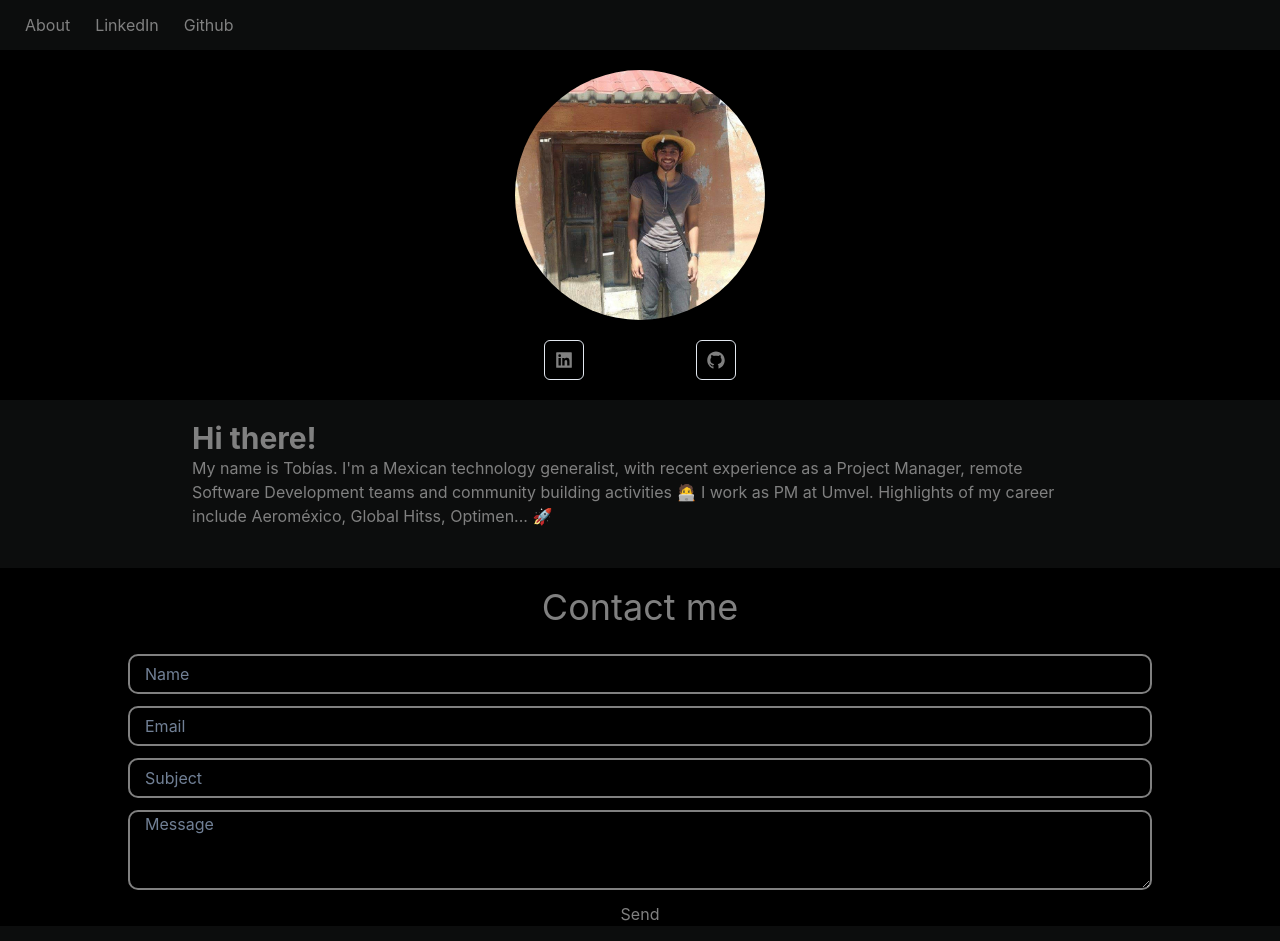
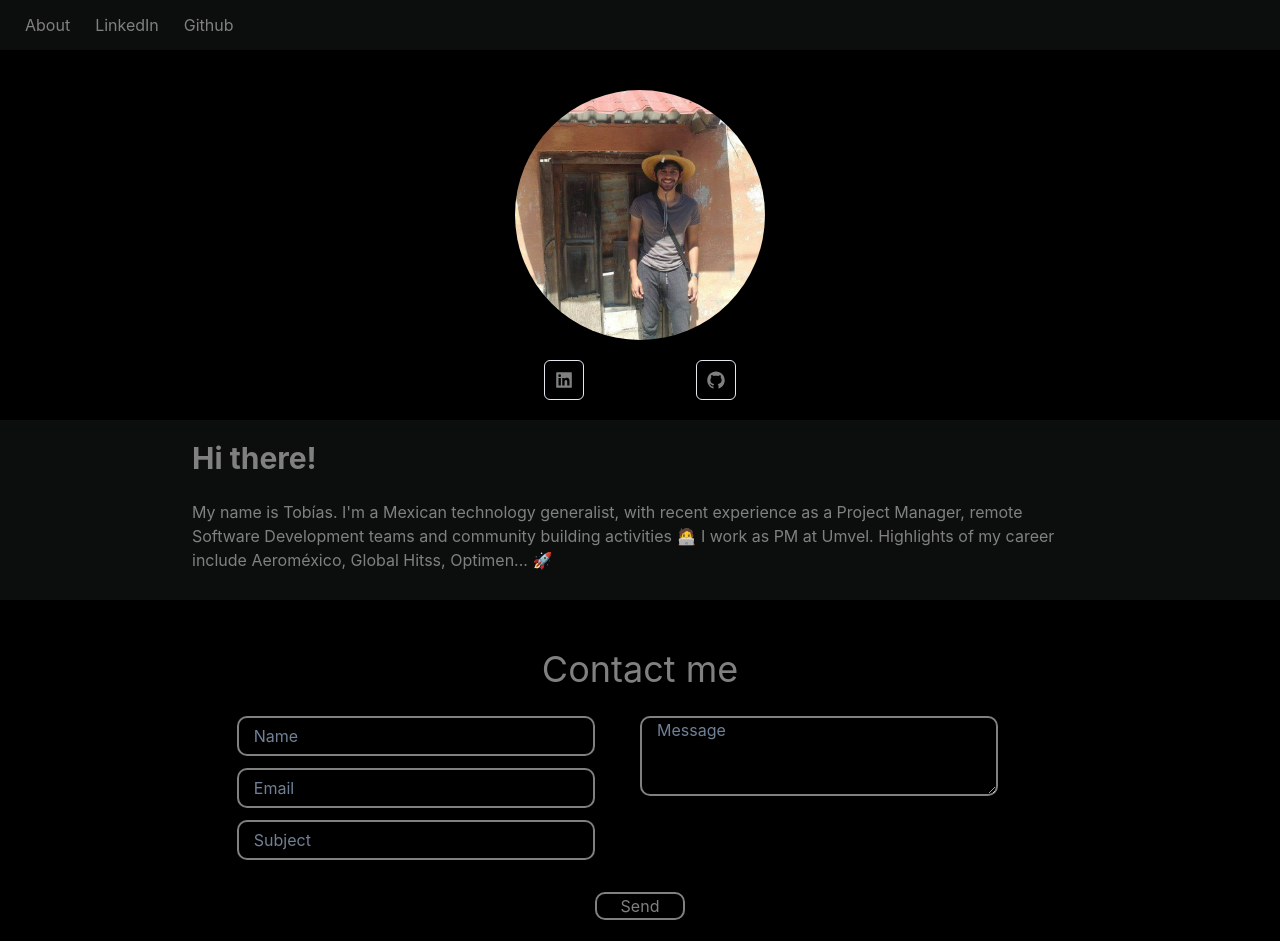
Before and after one commit to juantobiasdl7/personal-site, a React (Create React App) app: page / in a window 1280 px wide. Shown: the top 941 px of the page. Built offline with nearby package versions, Linux system fonts and the light colour scheme.

Commit message:
V 1.0.0 Completed

```diff
--- a/public/index.html
+++ b/public/index.html
@@ -2,7 +2,7 @@
 <html lang="en">
   <head>
     <meta charset="utf-8" />
-    <link rel="icon" href="%PUBLIC_URL%/favicon.ico" />
+   <!-- <link rel="icon" href="%PUBLIC_URL%/favicon.ico" /> -->
     <meta name="viewport" content="width=device-width, initial-scale=1" />
     <meta name="theme-color" content="#000000" />
     <meta
@@ -24,7 +24,7 @@
       work correctly both with client-side routing and a non-root public URL.
       Learn how to configure a non-root public URL by running `npm run build`.
     -->
-    <title>React App</title>
+    <title>Tobías</title>
   </head>
   <body>
     <form name="contact" netlify netlify-honeypot="bot-field" hidden>
--- a/src/App.css
+++ b/src/App.css
@@ -4,6 +4,14 @@
 
 div {
   width: 100%;
+}
+
+input:-webkit-autofill,
+input:-webkit-autofill:hover,
+input:-webkit-autofill:focus,
+input:-webkit-autofill:active  {
+    -webkit-box-shadow: 0 0 0 40px black inset !important;
+    -webkit-text-fill-color: #596577;
 }
 
 input {
@@ -13,6 +21,7 @@ input {
   border: 2px solid gray;
   border-radius: 10px;
   text-indent: 15px;
+  color: #596577 !important;
 }
 
 input:focus {
@@ -26,10 +35,23 @@ textarea {
   border-radius: 10px;
   height: 80px;
   text-indent: 15px;
+  color: #596577 !important;
 }
 
 textarea:focus {
   outline: none !important;
+}
+
+.hello{
+  width: 90px;
+  border: 2px solid gray;
+  border-radius: 10px;
+}
+
+.hello:hover{
+  background-color: #596577;
+  border: 2px solid #596577;
+  color: black;
 }
 
 .form-font {
--- a/src/App.js
+++ b/src/App.js
@@ -6,7 +6,6 @@ import { Icon } from '@chakra-ui/react'
 import { AiFillLinkedin, AiFillGithub } from 'react-icons/ai';
 import { useState } from 'react';
 
-
 function LinkedIn() {
   return <Icon as={AiFillLinkedin} />
 }
@@ -14,7 +13,6 @@ function LinkedIn() {
 function Github() {
   return <Icon as={AiFillGithub} />
 }
-
 
 function App() {
 
@@ -31,7 +29,7 @@ function App() {
           <Link ml='25px' href='https://github.com/juantobiasdl7'>Github</Link>
         </Flex>
 
-        <Flex w='100%' wrap='wrap' pt='100px' bg='black'>
+        <Flex w='100%' wrap='wrap' pt='120px' bg='black'>
           <Box w='100%' h='300px' pb='50px'>
             <Flex w='100%' h='100%' justify='center' align='center' direction='column'>
               <Image
@@ -64,23 +62,23 @@ function App() {
               </Box>
             </Flex>
           </Box>
-          <Box w='100%' h='fit-content' bg='#0c0d0d' color='gray' pb='40px'>
-            <Heading as='h1' size='lg' noOfLines={1} ml={['25%',null,'15%']} mt='20px'>Hi there!</Heading>
+          <Box w='100%' h='180px' bg='#0c0d0d' color='gray' pb='40px'>
+            <Heading as='h1' size='lg' noOfLines={1} ml={['25%',null,'15%']} mt='20px' h='60px'>Hi there!</Heading>
              <Text w={['50%',null,'70%']} ml={['25%',null,'15%']}>My name is Tobías. I'm a Mexican technology generalist, with recent experience as a Project Manager, remote Software Development teams and community building activities 🧑‍💻
              I work as PM at Umvel. Highlights of my career include Aeroméxico, Global Hitss, Optimen... 🚀</Text>
           </Box>
-          <Box w='100%' h='fit-content' bg='black' color='gray'  >
+          {isNotDesktop && <Box w='100%' h='fit-content' bg='black' color='gray'  >
             <Flex direction='column' align='center'>
                 <Center >
                   <Text mt='12px' mb='20px' fontSize='4xl'>Contact me</Text>
                 </Center>
             <div>
-              <form name="contact" method="post">
+              <form name="contact" method="post" autocomplete="off">
                 <Flex direction='column' align='center' gap='3' w='100%'>
                   <input type="hidden" name="form-name" value="contact" />
 
-                  <input placeholder="Name" type="text" name="name"/>
-                  <input placeholder="Email" type="email" name="email"/>
+                  <input placeholder="Name" type="text" name="name" autocomplete="off"/>
+                  <input placeholder="Email" type="email" name="email" autocomplete="off"/>
                   <input placeholder="Subject" type="text" name="subject"/>
                   <textarea placeholder="Message" name="message"></textarea>
                   <button type="submit">Send</button>
@@ -88,80 +86,44 @@ function App() {
               </form>
             </div>
             </Flex>
-          </Box>
+          </Box>}
 
-          {/* { isNotDesktop && <Box w='100%' h='fit-content' bg='black' color='gray'  >
-          <FormControl>
-            <Flex direction='column' align='center'>
-              <Center >
-                <Text mt='12px' mb='20px' fontSize='4xl'>Contact me</Text>
-              </Center>
-              <input type="hidden" name="form-name" value="contact" />
-              <Input w={{base:'80%', sm:'80%'}} mb='20px' placeholder='Name' name='name' />
-              <Input w='80%' mb='20px' type='email' placeholder='Email' name='email' />
-              <Input w='80%' mb='20px' placeholder='Subject' name='subject' />
-              <Textarea w='80%' placeholder='Message' h='89%' name='message' />
-                <Button
-                mt={4}
-                color='black'
-                variant='solid'
-                type='submit'
-                mb='50px'
-              >
-                  Submit
-              </Button>
-              </Flex>
-            </FormControl>
-          </Box>
-          }
-
-          { isDesktop &&
-          <Box w='100%' h='fit-content' bg='black' color='gray' pb='40px' >
-          <FormControl>
-            <Flex direction='column' align='center'>
-              <Box>
+          {isDesktop && <Box w='100%' h='fit-content' bg='black' color='gray'  >
+            <Flex direction='column' align='center' h='350px' justify='center'>
                 <Center >
                   <Text mt='12px' mb='20px' fontSize='4xl'>Contact me</Text>
                 </Center>
-              </Box>
-              <Box w='80%'>
-                <Flex justify='center'>
-                  <Box w='40%'>
-                    <Flex direction='column' align='center'>
-                      <Input w='90%' mb='20px' placeholder='Name' />
-                      <Input w='90%' mb='20px' type='email' placeholder='Email' />
-                      <Input w='90%' mb='20px' placeholder='Subject' />
-                    </Flex>
+            <div>
+              <form name="contact" method="post" autocomplete="off">
+                <Flex direction='column' align='center' gap='3' w='100%'>
+                  <Box>
+                    <Center>
+                      <Flex  w='70%'>
+                        <Box>
+                          <Flex direction='column' align='center' gap='3'>
+                            <input type="hidden" name="form-name" value="contact" />
+                            <input placeholder="Name" type="text" name="name" autocomplete="off"/>
+                            <input placeholder="Email" type="email" name="email" autocomplete="off"/>
+                            <input placeholder="Subject" type="text" name="subject"/>
+                          </Flex>
+                        </Box>
+                        <Box>
+                          <textarea placeholder="Message" name="message"></textarea>
+                        </Box>
+                      </Flex>
+                    </Center>
                   </Box>
-                  <Box w='60%'>
-                    <Textarea w='100%' placeholder='Message' h='89%' />
+                  <Box pt='20px'>
+                    <Center>
+                      <button type="submit" className='hello'>Send</button>
+                    </Center>
                   </Box>
                 </Flex>
-              </Box>
-              <Box>
-                <Button
-                mt={4}
-                color='black'
-                variant='solid'
-                type='submit'
-              >
-                  Submit
-              </Button>
-              </Box>
-              </Flex>
-            </FormControl>
+              </form>
+            </div>
+            </Flex>
           </Box>
-          } */}
-
-          {/* <Box w='100%' h='fit-content' bg='black' color='gray'  >
-          <form>
-            <label for="fname">First name:</label><br/>
-            <input type="text" id="fname" name="fname" value="John"/><br/>
-            <label for="lname">Last name:</label><br/>
-            <input type="text" id="lname" name="lname" value="Doe"/>
-            <input type="submit" value="Submit"/>
-          </form>
-          </Box> */}
+          }
 
           <Box w='100%' h='50px' bg='#0c0d0d' color='gray'>
             <Center >
```
